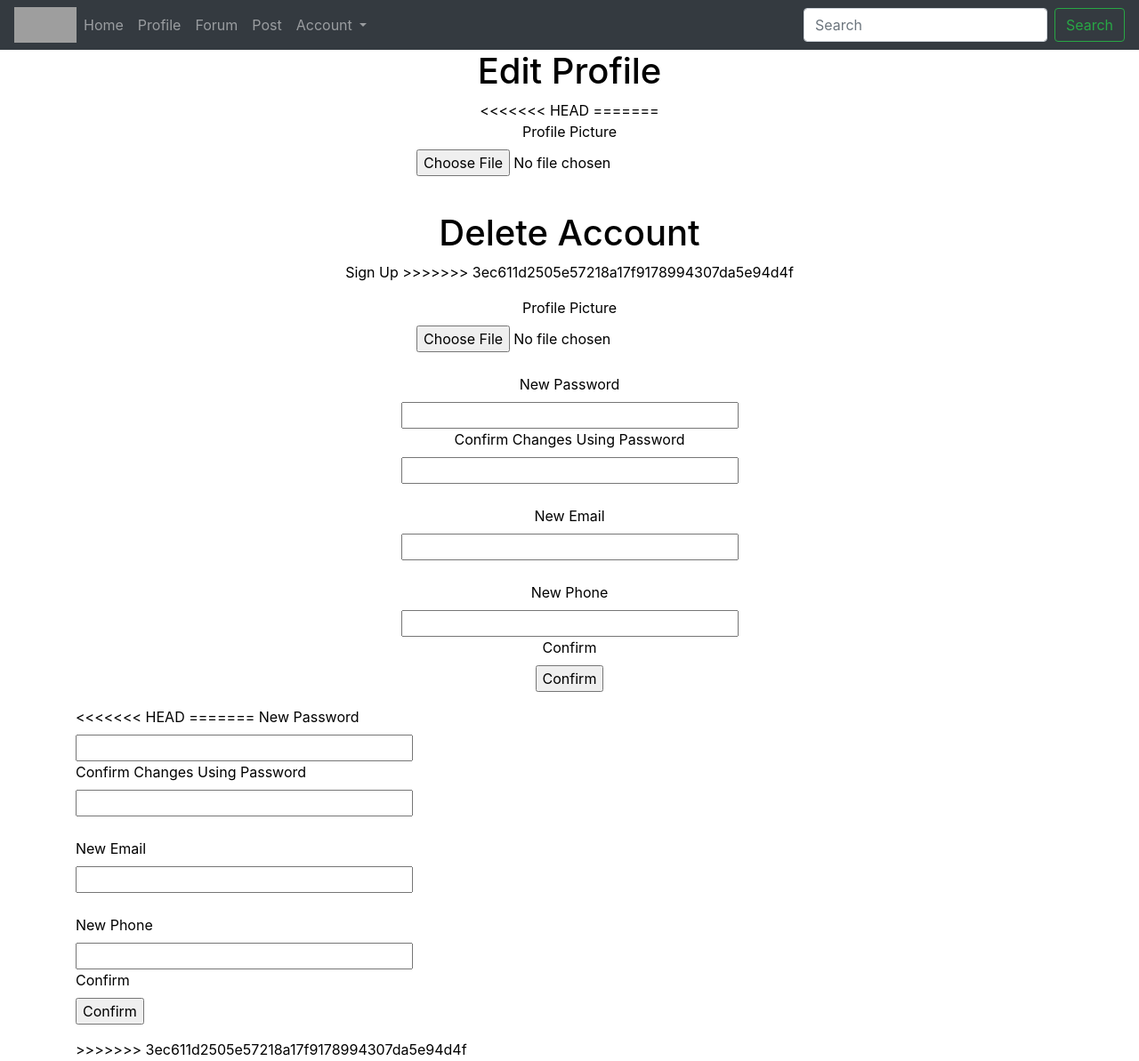
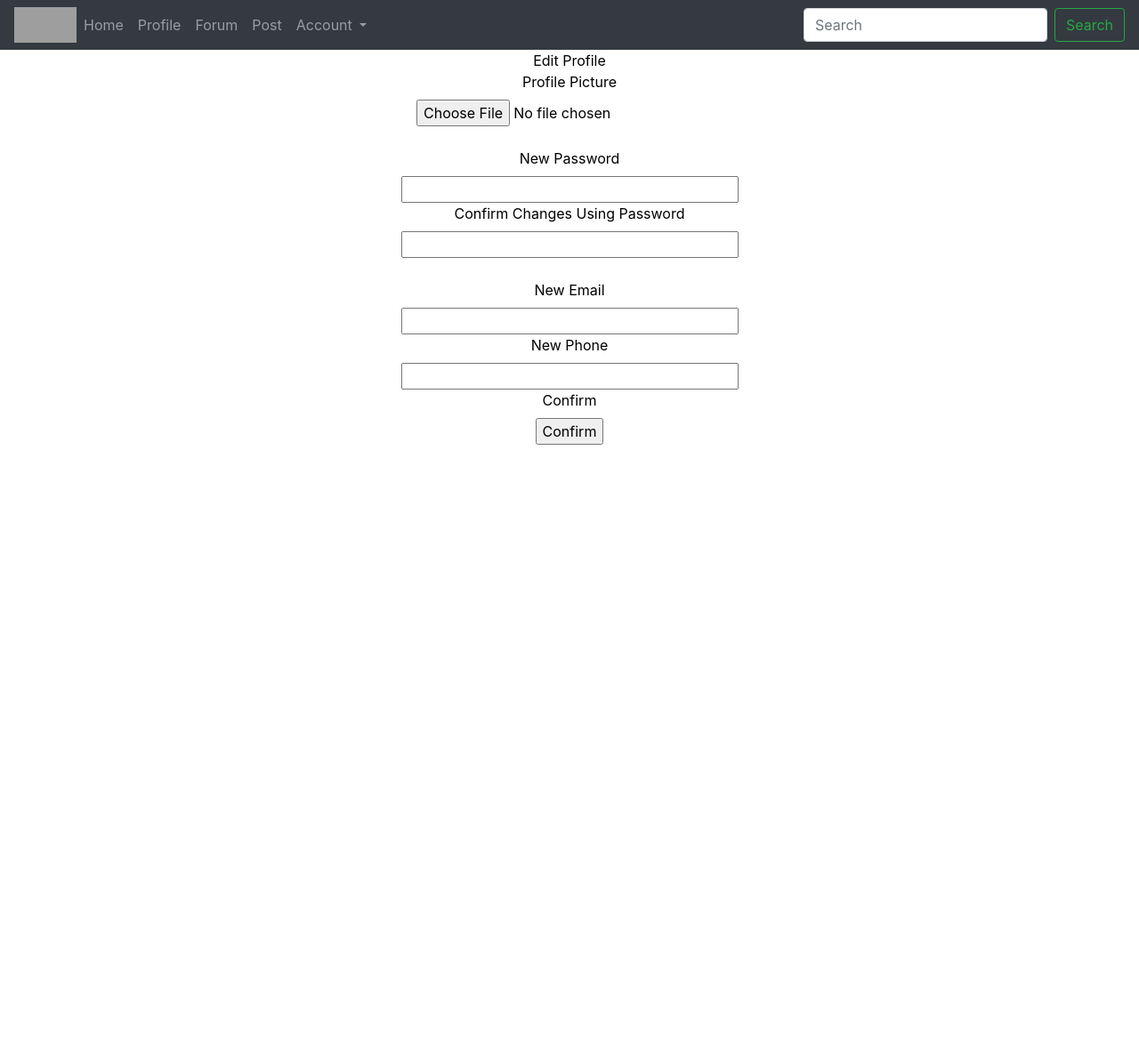
Before and after one commit to Krulled/CMPE133, a Flask app: a page that uses app/templates/edit.html in a window 1280 px wide. Shown: the whole page at 89% size. After the commit the page ends 500 px from the top, so only its background shows below. Run offline with Flask 3, Linux system fonts and the light colour scheme; a user stored in the database is signed in; some libraries are stand-ins or nearby versions; grey boxes are pictures that could not be loaded.

Commit message:
changed edit.html

```diff
--- a/app/templates/edit.html
+++ b/app/templates/edit.html
@@ -3,26 +3,15 @@
 {% block mycontent %}
 
 <head>
-    <link rel="stylesheet" type = "text/css" href="{{ url_for('static',filename='css/edit_style.css') }}">
+    <link rel="stylesheet" type="text/css" href="{{ url_for('static',filename='css/style.css') }}">
 </head>
 
 <center>
-    <h1>Edit Profile</h1>
+    <div class="title">Edit Profile</div>
+    <div class="editBox">
         <form action="" method="post">
             {{ form.hidden_tag() }}
 
-<<<<<<< HEAD
-=======
-        <p>
-            {{form.newPicture.label}}<br>
-            {{form.newPicture()}} <br> <br>
-<body>
-    <h1>Delete Account</h1>
-    <p>
-                <p1>Sign Up</p1>
-    <form action="" method="POST" novalidate>
-        {{form.hidden_tag()}}
->>>>>>> 3ec611d2505e57218a17f9178994307da5e94d4f
             <p>
                 {{form.newPicture.label}}<br>
                 {{form.newPicture()}} <br> <br>
@@ -43,45 +32,16 @@
                 <span style="color: red;">[{{ error }}]</span>
                 {% endfor %}
 
-            <br>
                 {{form.newPhone.label }}<br>
                 {{form.newPhone(size=32) }}<br>
                 {% for error in form.newPhone.errors %}
                 <span style="color: red;">[{{ error }}]</span>
                 {% endfor %}
 
-            {{form.submit.label}} <br> {{form.submit()}}</p>
+                {{form.submit.label}} <br> {{form.submit()}}
+            </p>
 
         </form>
+    </div>
 </center>
-<<<<<<< HEAD
-=======
-            {{ form.newPassword.label }}<br>
-            {{ form.newPassword(size=32) }}<br>
-
-            {{ form.confirmPassword.label }}<br>
-            {{ form.confirmPassword(size=32) }}<br>
-            {% for error in form.confirmPassword.errors %}
-            <span style="color: red;">[{{ error }}]</span>
-            {% endfor %}
-
-            <br>
-            {{form.newEmail.label }}<br>
-            {{form.newEmail(size=32) }}<br>
-            {% for error in form.newEmail.errors %}
-            <span style="color: red;">[{{ error }}]</span>
-            {% endfor %}
-
-            <br>
-            {{form.newPhone.label }}<br>
-            {{form.newPhone(size=32) }}<br>
-            {% for error in form.newPhone.errors %}
-            <span style="color: red;">[{{ error }}]</span>
-            {% endfor %}
-
-            {{form.submit.label}} <br> {{form.submit()}}</p>
-
-    </form>
-</center>
->>>>>>> 3ec611d2505e57218a17f9178994307da5e94d4f
 {% endblock %}
```
Also changed, not shown: app/templates/base2.html (deleted, +0 -33 lines). Lines whose indentation alone changed are shown as unchanged.
